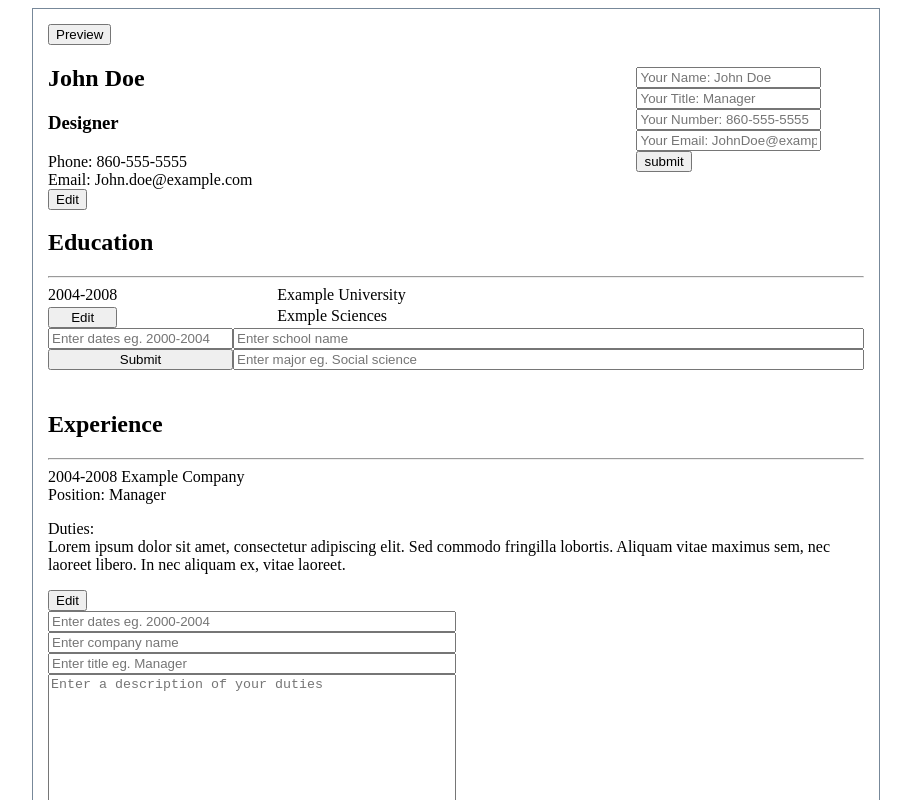
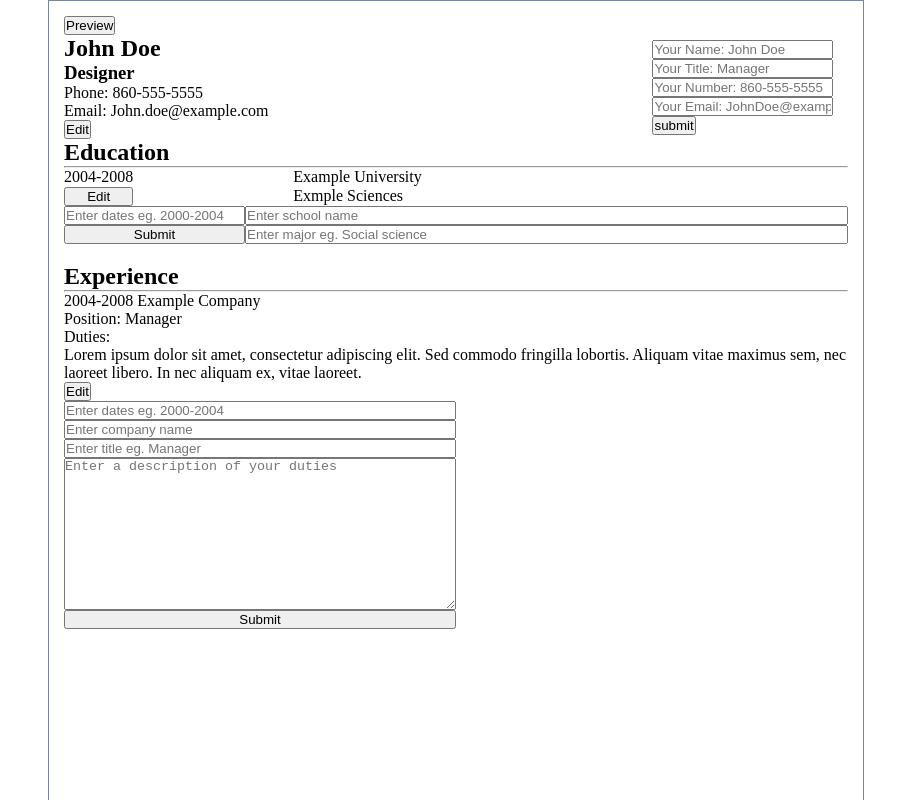
Before and after one commit to kmakai/Odin-cv-project, a React (Create React App) app: page / in a window 1280 px wide. Shown: the top 800 px of the page, without its empty margins (184-1095 px from the left). Built offline with nearby package versions, Linux system fonts and the light colour scheme.

Commit message:
2 files modified, 1 added

```diff
--- a/src/components/PersonInfo.js
+++ b/src/components/PersonInfo.js
@@ -1,4 +1,5 @@
 import React, { Component } from 'react';
+import "../styles/info.css"
 
 class PersonInfo extends Component {
   constructor(props) {
--- a/src/styles/index.css
+++ b/src/styles/index.css
@@ -3,3 +3,9 @@ body {
   justify-content: center;
   align-items: center;
 }
+
+* {
+  padding: 0;
+  margin: 0;
+  box-sizing: border-box;
+}
```
Also changed, not shown: src/styles/info.css (added).
